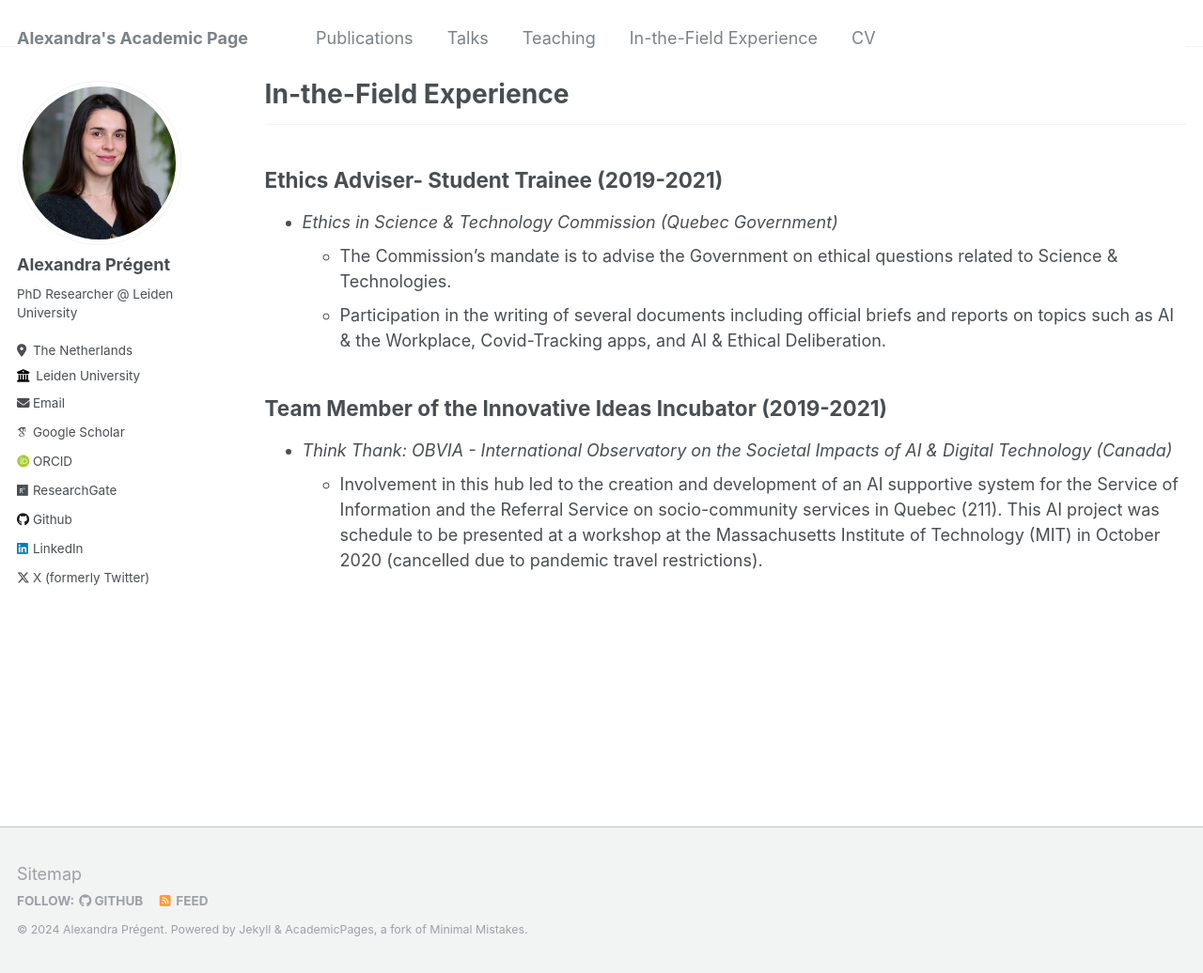
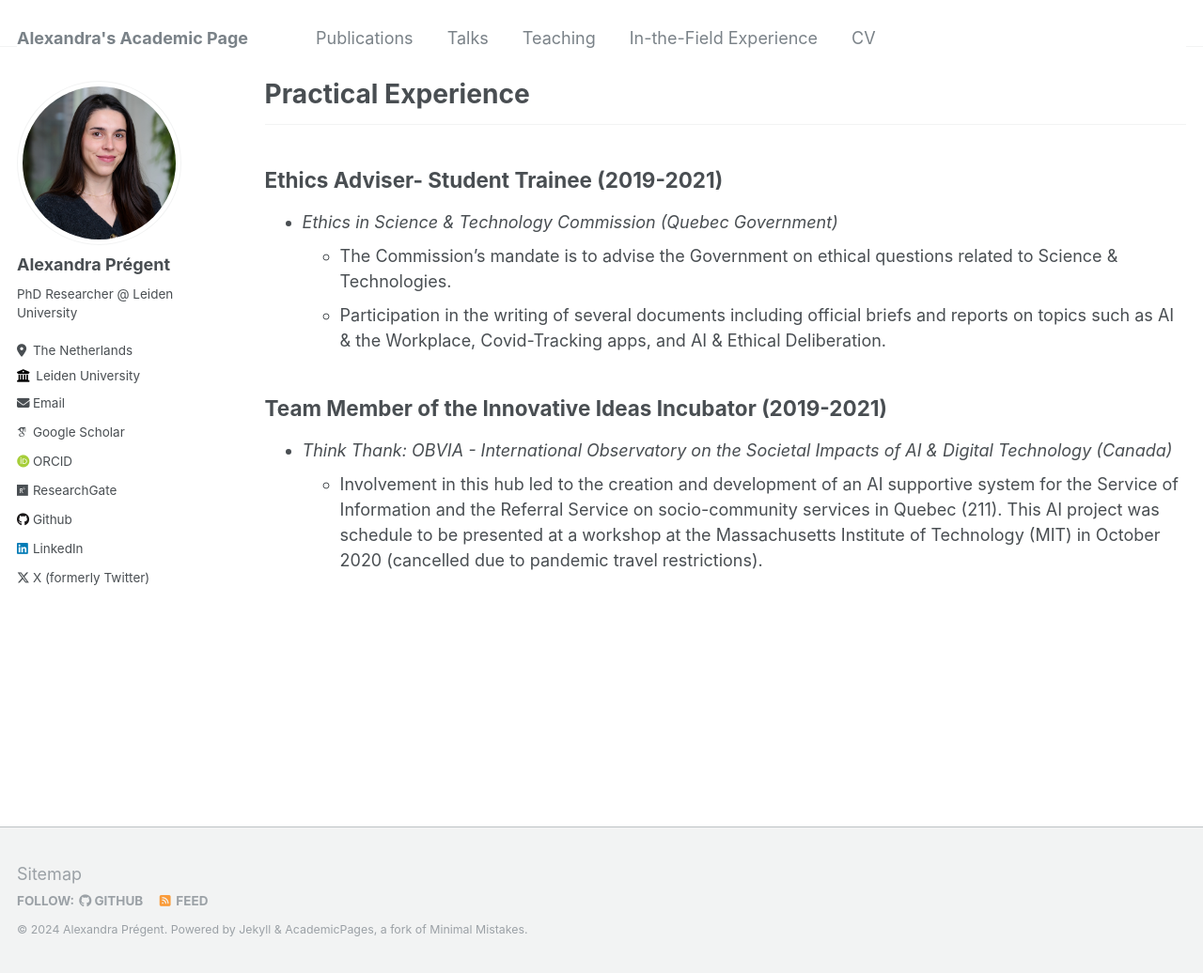
Before and after one commit to AlexandraPregent/AlexandraPregent.github.io, a Jekyll site: the page built from _pages/portfolio.md, in a window 1280 px wide and 1036 px high. Shown: the whole window at 94% size. Built offline with Jekyll 4.4.1, drawn with Linux system fonts in a browser that asks for light colours; some web fonts are replaced.

Commit message:
Update portfolio.md

```diff
--- a/_pages/portfolio.md
+++ b/_pages/portfolio.md
@@ -1,6 +1,6 @@
 ---
 layout: archive
-title: "In-the-Field Experience"
+title: "Practical Experience"
 permalink: /portfolio/
 author_profile: true
 redirect_from:
```
